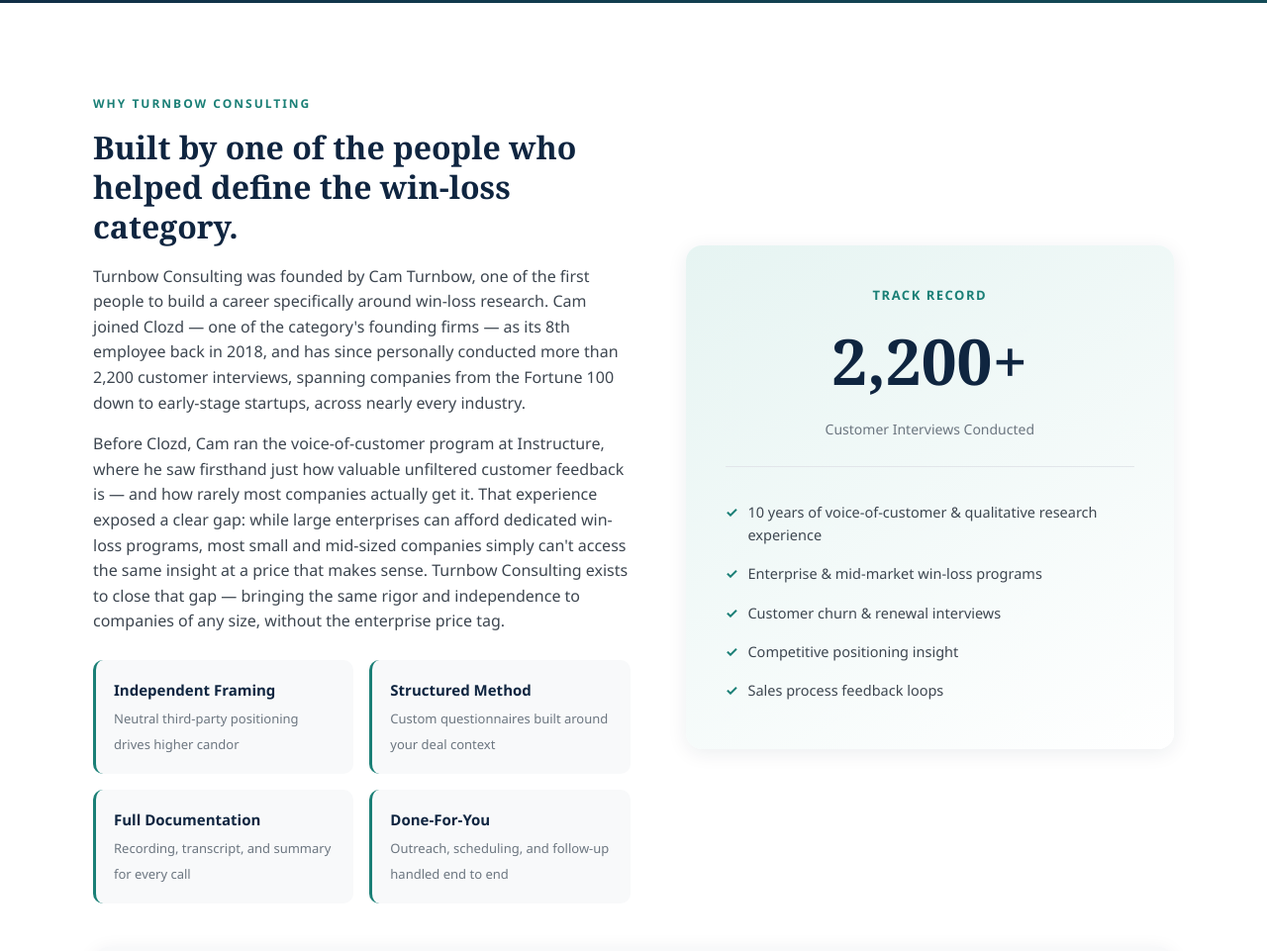
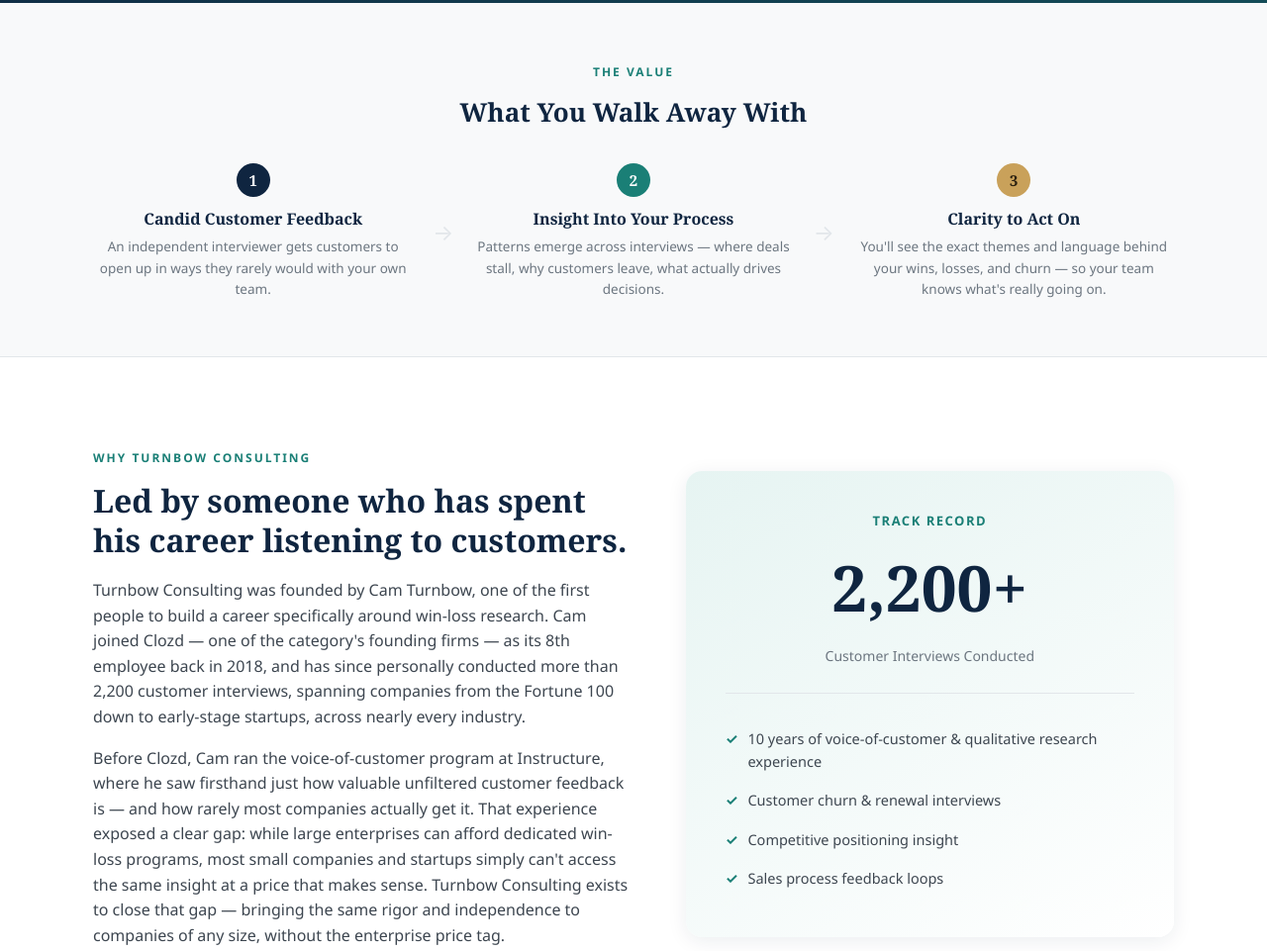
Before and after one commit to camturnbow44/turnbow-consulting-site, a website: page turnbow-consulting-site/index.html in a window 1280 px wide. Shown: the part 996-1957 px from the top of the page at 99% size. Drawn offline with Linux system fonts and the light colour scheme.

Commit message:
Add files via upload

```diff
--- a/turnbow-consulting-site/index.html
+++ b/turnbow-consulting-site/index.html
@@ -118,14 +118,29 @@
   .hero-stat b{display:block;font-size:28px;color:var(--gold);font-family:'Georgia',serif;}
   .hero-stat span{font-size:13px;color:#b9c6d3;text-transform:uppercase;letter-spacing:1px;}
 
+  /* VALUE CHAIN */
+  .value-chain{padding:56px 0;background:var(--gray-50);border-bottom:1px solid var(--gray-200);}
+  .value-steps{display:flex;align-items:center;gap:20px;}
+  .value-step{flex:1;text-align:center;}
+  .value-num{
+    width:34px;height:34px;border-radius:50%;background:var(--navy);color:#fff;
+    display:flex;align-items:center;justify-content:center;font-family:'Georgia',serif;
+    font-weight:700;font-size:15px;margin:0 auto 12px;
+  }
+  .value-step:nth-child(3) .value-num{background:var(--teal);}
+  .value-step:nth-child(5) .value-num{background:var(--gold);color:#2b2110;}
+  .value-step h4{font-size:16px;color:var(--navy);margin-bottom:8px;}
+  .value-step p{font-size:13.5px;color:var(--gray-500);line-height:1.6;}
+  .value-arrow{font-size:22px;color:var(--gray-200);flex-shrink:0;}
+  @media(max-width:860px){
+    .value-steps{flex-direction:column;gap:24px;}
+    .value-arrow{transform:rotate(90deg);}
+  }
+
   /* ABOUT / TRUST */
   .about-grid{display:grid;grid-template-columns:1.1fr 1fr;gap:56px;align-items:center;}
   .about-grid h2{font-size:32px;margin-bottom:18px;}
   .about-grid p{color:var(--gray-700);margin-bottom:16px;font-size:16px;}
-  .about-badges{display:grid;grid-template-columns:1fr 1fr;gap:16px;margin-top:26px;}
-  .badge-card{background:var(--gray-50);border-radius:var(--radius);padding:18px;border-left:3px solid var(--teal);}
-  .badge-card b{display:block;color:var(--navy);font-size:15px;margin-bottom:4px;}
-  .badge-card span{font-size:13px;color:var(--gray-500);}
   .about-visual{
     background:linear-gradient(150deg,var(--teal-light),#fff);
     border-radius:16px;
@@ -358,19 +373,41 @@
   </div>
 </section>
 
+<section class="value-chain">
+  <div class="container">
+    <div class="section-head" style="margin-bottom:36px;">
+      <span class="section-tag">The Value</span>
+      <h2 style="font-size:26px;">What You Walk Away With</h2>
+    </div>
+    <div class="value-steps">
+      <div class="value-step">
+        <div class="value-num">1</div>
+        <h4>Candid Customer Feedback</h4>
+        <p>An independent interviewer gets customers to open up in ways they rarely would with your own team.</p>
+      </div>
+      <div class="value-arrow">→</div>
+      <div class="value-step">
+        <div class="value-num">2</div>
+        <h4>Insight Into Your Process</h4>
+        <p>Patterns emerge across interviews — where deals stall, why customers leave, what actually drives decisions.</p>
+      </div>
+      <div class="value-arrow">→</div>
+      <div class="value-step">
+        <div class="value-num">3</div>
+        <h4>Clarity to Act On</h4>
+        <p>You'll see the exact themes and language behind your wins, losses, and churn — so your team knows what's really going on.</p>
+      </div>
+    </div>
+  </div>
+</section>
+
 <section id="about">
   <div class="container about-grid">
     <div>
       <span class="section-tag">Why Turnbow Consulting</span>
-      <h2>Built by one of the people who helped define the win-loss category.</h2>
+      <h2>Led by someone who has spent his career listening to customers.</h2>
       <p>Turnbow Consulting was founded by Cam Turnbow, one of the first people to build a career specifically around win-loss research. Cam joined Clozd — one of the category's founding firms — as its 8th employee back in 2018, and has since personally conducted more than 2,200 customer interviews, spanning companies from the Fortune 100 down to early-stage startups, across nearly every industry.</p>
-      <p>Before Clozd, Cam ran the voice-of-customer program at Instructure, where he saw firsthand just how valuable unfiltered customer feedback is — and how rarely most companies actually get it. That experience exposed a clear gap: while large enterprises can afford dedicated win-loss programs, most small and mid-sized companies simply can't access the same insight at a price that makes sense. Turnbow Consulting exists to close that gap — bringing the same rigor and independence to companies of any size, without the enterprise price tag.</p>
-      <div class="about-badges">
-        <div class="badge-card"><b>Independent Framing</b><span>Neutral third-party positioning drives higher candor</span></div>
-        <div class="badge-card"><b>Structured Method</b><span>Custom questionnaires built around your deal context</span></div>
-        <div class="badge-card"><b>Full Documentation</b><span>Recording, transcript, and summary for every call</span></div>
-        <div class="badge-card"><b>Done-For-You</b><span>Outreach, scheduling, and follow-up handled end to end</span></div>
-      </div>
+      <p>Before Clozd, Cam ran the voice-of-customer program at Instructure, where he saw firsthand just how valuable unfiltered customer feedback is — and how rarely most companies actually get it. That experience exposed a clear gap: while large enterprises can afford dedicated win-loss programs, most small companies and startups simply can't access the same insight at a price that makes sense. Turnbow Consulting exists to close that gap — bringing the same rigor and independence to companies of any size, without the enterprise price tag.</p>
     </div>
     <div class="about-visual">
       <div class="big-label">Track Record</div>
@@ -379,7 +416,6 @@
       <hr>
       <ul>
         <li>10 years of voice-of-customer &amp; qualitative research experience</li>
-        <li>Enterprise &amp; mid-market win-loss programs</li>
         <li>Customer churn &amp; renewal interviews</li>
         <li>Competitive positioning insight</li>
         <li>Sales process feedback loops</li>
@@ -461,9 +497,7 @@
           <li><span class="ic">✓</span> Full call recording</li>
           <li><span class="ic">✓</span> Complete written transcript</li>
           <li><span class="ic">✓</span> Short summary of key takeaways</li>
-          <li><span class="ic">✓</span> All deliverables provided as a single PDF</li>
           <li><span class="ic">✓</span> Outreach coordination &amp; scheduling link included</li>
-          <li><span class="ic">✓</span> Follow-up reminders to encourage participation</li>
         </ul>
       </div>
 
@@ -631,6 +665,7 @@
           <li>cam@turnbowconsulting.com</li>
           <li>801-510-0575</li>
           <li>Lehi, UT</li>
+          <li><a href="https://www.linkedin.com/in/cam-turnbow-314b0290/" target="_blank" rel="noopener">LinkedIn</a></li>
         </ul>
       </div>
     </div>
```
